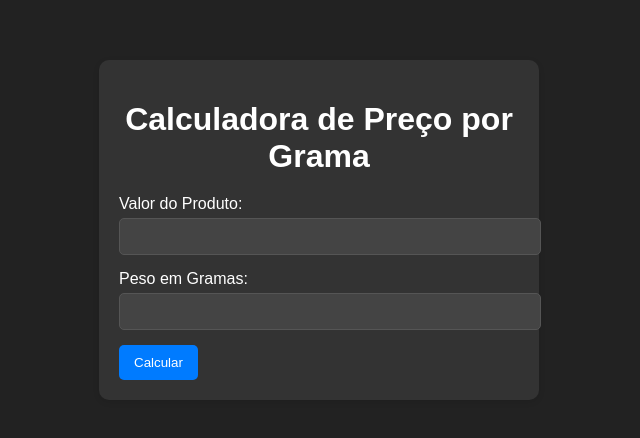
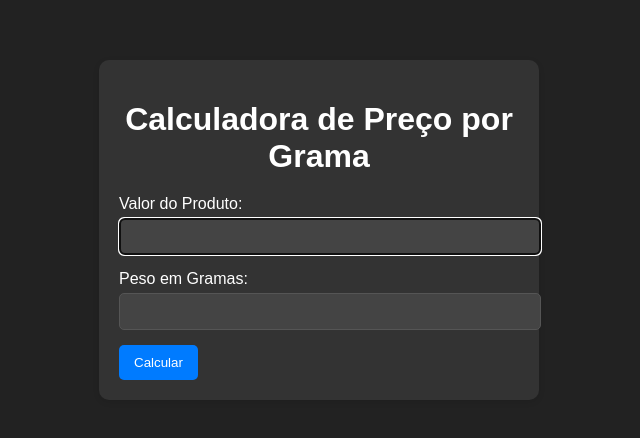
Before and after one commit to sixthdaysystems/calculadora-gramas-kg, a plain HTML site: page index.html in a window 1280 px wide. Shown: the part 170-608 px from the top of the page, without its empty margins (321-961 px from the left). Drawn offline with Linux system fonts and the light colour scheme.

Commit message:
focus no input

```diff
--- a/index.html
+++ b/index.html
@@ -92,6 +92,10 @@
         `;
             });
         });
+
+        window.onload = function () {
+            document.getElementById("productValue").focus();
+        };
     </script>
 </body>
 
```
